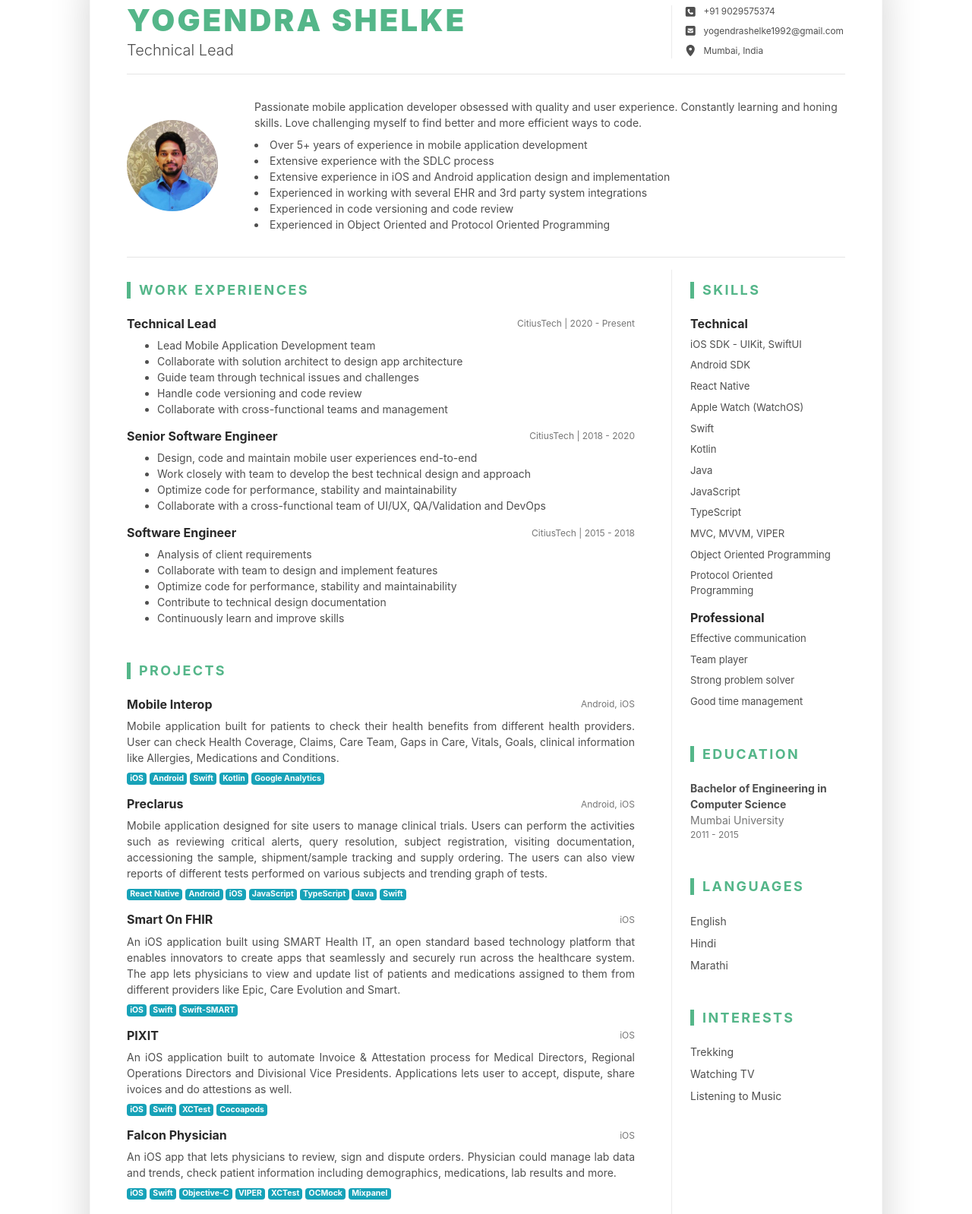
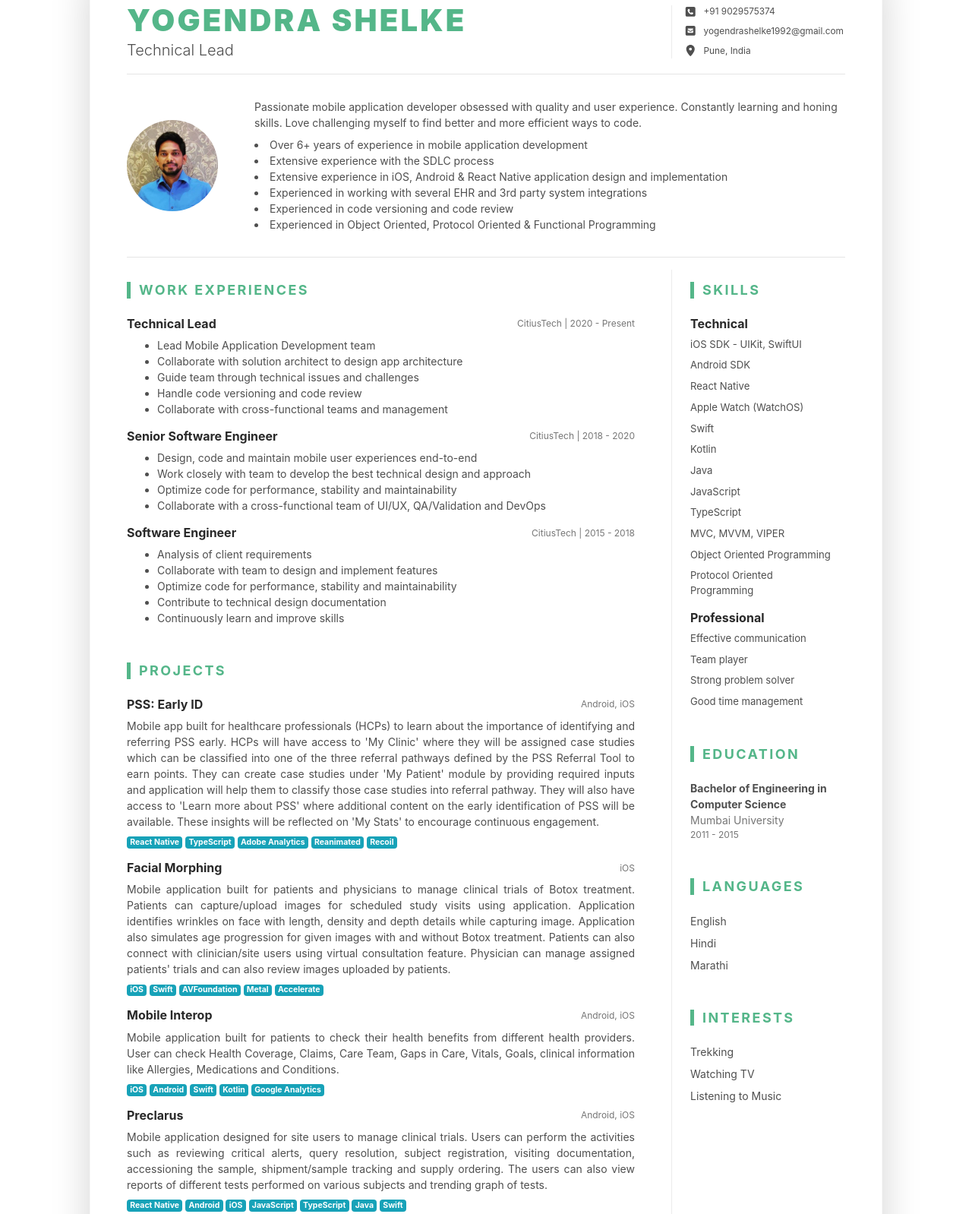
Before and after one commit to YogendraShelke/YogendraShelke.github.io, a plain HTML site: page index.html in a window 1280 px wide. Shown: the part 94-1692 px from the top of the page at 76% size. Drawn offline with Linux system fonts and the light colour scheme.

Commit message:
Added new projects

```diff
--- a/index.html
+++ b/index.html
@@ -1,9 +1,7 @@
 <!DOCTYPE html>
 <html lang="en">
   <head>
-    <title>
-      Resume - Yogendra Shelke
-    </title>
+    <title>Resume - Yogendra Shelke</title>
 
     <!-- Meta -->
     <meta charset="utf-8" />
@@ -52,8 +50,8 @@
                     >
                   </li>
                   <li class="mb-0">
-                    <i class="fas fa-map-marker-alt fa-fw fa-lg mr-2"></i
-                    >Mumbai, India
+                    <i class="fas fa-map-marker-alt fa-fw fa-lg mr-2"></i>Pune,
+                    India
                   </li>
                 </ul>
               </div>
@@ -79,12 +77,12 @@
                 </p>
                 <!-- <ul class="ml-0"> -->
                 <li>
-                  Over 5+ years of experience in mobile application development
+                  Over 6+ years of experience in mobile application development
                 </li>
                 <li>Extensive experience with the SDLC process</li>
                 <li>
-                  Extensive experience in iOS and Android application design and
-                  implementation
+                  Extensive experience in iOS, Android & React Native
+                  application design and implementation
                 </li>
                 <li>
                   Experienced in working with several EHR and 3rd party system
@@ -92,7 +90,7 @@
                 </li>
                 <li>Experienced in code versioning and code review</li>
                 <li>
-                  Experienced in Object Oriented and Protocol Oriented
+                  Experienced in Object Oriented, Protocol Oriented & Functional
                   Programming
                 </li>
                 <!-- </ul> -->
@@ -204,6 +202,78 @@
                   <h3 class="text-uppercase resume-section-heading mb-4">
                     Projects
                   </h3>
+                  <div class="item mb-3">
+                    <div class="item-heading row align-items-center mb-2">
+                      <h4
+                        class="item-title col-12 col-md-6 col-lg-8 mb-2 mb-md-0"
+                      >
+                        PSS: Early ID
+                      </h4>
+                      <div
+                        class="item-meta col-12 col-md-6 col-lg-4 text-muted text-left text-md-right"
+                      >
+                        Android, iOS
+                      </div>
+                    </div>
+                    <div class="item-content">
+                      <p class="mb-1 text-justify">
+                        Mobile app built for healthcare professionals (HCPs) to
+                        learn about the importance of identifying and referring
+                        PSS early. HCPs will have access to 'My Clinic' where
+                        they will be assigned case studies which can be
+                        classified into one of the three referral pathways
+                        defined by the PSS Referral Tool to earn points. They
+                        can create case studies under 'My Patient' module by
+                        providing required inputs and application will help them
+                        to classify those case studies into referral pathway.
+                        They will also have access to 'Learn more about PSS'
+                        where additional content on the early identification of
+                        PSS will be available. These insights will be reflected
+                        on 'My Stats' to encourage continuous engagement.
+                      </p>
+                      <span class="badge badge-info">React Native</span>
+                      <span class="badge badge-info">TypeScript</span>
+                      <span class="badge badge-info">Adobe Analytics</span>
+                      <span class="badge badge-info">Reanimated</span>
+                      <span class="badge badge-info">Recoil</span>
+                    </div>
+                  </div>
+                  <!--//item-->
+                  <div class="item mb-3">
+                    <div class="item-heading row align-items-center mb-2">
+                      <h4
+                        class="item-title col-12 col-md-6 col-lg-8 mb-2 mb-md-0"
+                      >
+                        Facial Morphing
+                      </h4>
+                      <div
+                        class="item-meta col-12 col-md-6 col-lg-4 text-muted text-left text-md-right"
+                      >
+                        iOS
+                      </div>
+                    </div>
+                    <div class="item-content">
+                      <p class="mb-1 text-justify">
+                        Mobile application built for patients and physicians to
+                        manage clinical trials of Botox treatment. Patients can
+                        capture/upload images for scheduled study visits using
+                        application. Application identifies wrinkles on face
+                        with length, density and depth details while capturing
+                        image. Application also simulates age progression for
+                        given images with and without Botox treatment. Patients
+                        can also connect with clinician/site users using virtual
+                        consultation feature. Physician can manage assigned
+                        patients' trials and can also review images uploaded by
+                        patients.
+                      </p>
+                      <span class="badge badge-info">iOS</span>
+                      <span class="badge badge-info">Swift</span>
+                      <span class="badge badge-info">AVFoundation</span>
+                      <span class="badge badge-info">Metal</span>
+                      <span class="badge badge-info">Accelerate</span>
+                    </div>
+                  </div>
+                  <!--//item-->
                   <div class="item mb-3">
                     <div class="item-heading row align-items-center mb-2">
                       <h4
```
